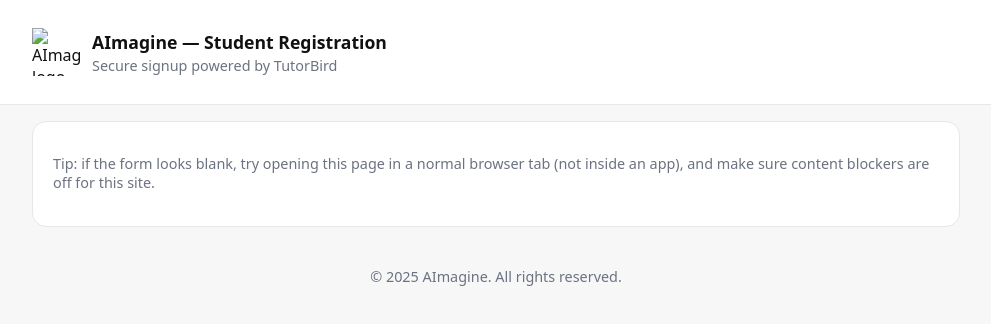
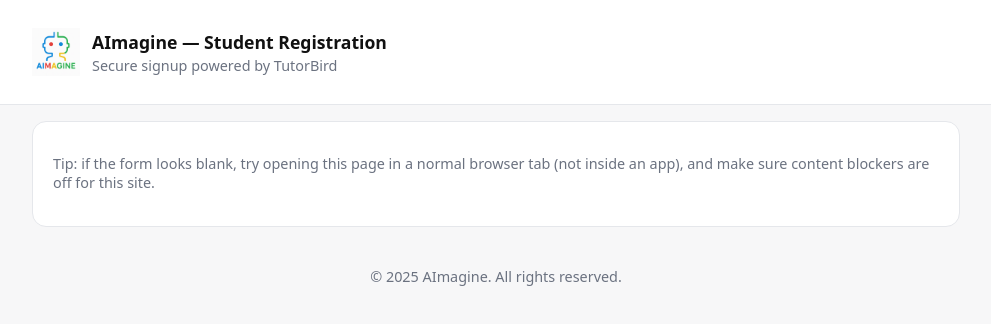
Before and after one commit to productdeveloper/aimagine-registration, a plain HTML site: page index.html in a window 1280 px wide. Shown: the whole page, without its empty margins (144-1135 px from the left). Drawn offline with Linux system fonts and the light colour scheme; a script that the page names is missing.

Commit message:
Update index.html

```diff
--- a/index.html
+++ b/index.html
@@ -29,7 +29,7 @@
     <div class="wrap">
       <div class="brand">
         <!-- put logo.png next to this file -->
-        <img src="./logo.png" alt="AImagine logo" />
+        <img src="./aimagine_logo.png" alt="AImagine logo" />
         <div>
           <h1>AImagine — Student Registration  </h1>
           <div class="hint">Secure signup powered by TutorBird</div>
```
